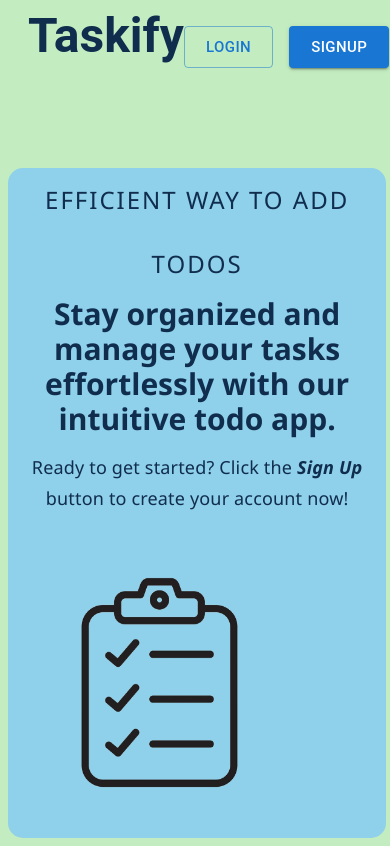
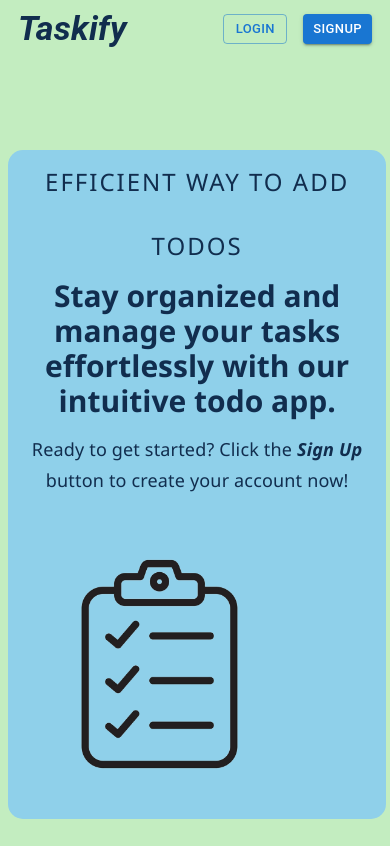
Before and after one commit to paramveer7267/Taskify, a React (Vite) app in the folder Frontend/: page / in a window 390 px wide. Built offline with nearby package versions, Linux system fonts and the light colour scheme.

Commit message:
Update AppBar.jsx

```diff
--- a/Frontend/src/components/AppBar.jsx
+++ b/Frontend/src/components/AppBar.jsx
@@ -1,26 +1,37 @@
-import { Button, Divider, Typography, Stack } from "@mui/material";
-import { useNavigate } from 'react-router-dom';
-import { useState , useEffect } from "react";
+import {
+  Button,
+  Divider,
+  Typography,
+  Stack,
+  useMediaQuery,
+} from "@mui/material";
+import { useNavigate } from "react-router-dom";
+import { useState, useEffect } from "react";
 import AlertSnackbar from "./Snackbar";
-import axios from 'axios';
+import axios from "axios";
+
 const navBarStyle = {
-    paddingRight: '50px',
-    paddingLeft: '20px',
+  paddingRight: "50px",
+  paddingLeft: "20px",
 };
 
 const AppBar = () => {
   const navigate = useNavigate();
-    const [username, setUsername] = useState('');
+  const [username, setUsername] = useState("");
   const [open, setOpen] = useState(false);
-    const [snackbarMessage, setSnackbarMessage] = useState('');
-    const [color, setColor] = useState('info');
-    const token = localStorage.getItem('token');
+  const [snackbarMessage, setSnackbarMessage] = useState("");
+  const [color, setColor] = useState("info");
+  const token = localStorage.getItem("token");
   const url = import.meta.env.VITE_url;
+
+  // Media query to detect mobile screen size (down from 600px)
+  const isMobile = useMediaQuery("(max-width:600px)");
+
   useEffect(() => {
     const fetchUsername = async () => {
       try {
         if (token) {
-                    const response = await axios.get(url + '/auth/me', {
+          const response = await axios.get(url + "/auth/me", {
             headers: {
               Authorization: `Bearer ${token}`,
             },
@@ -34,61 +45,109 @@ const AppBar = () => {
     };
 
     fetchUsername();
-    // eslint-disable-next-line react-hooks/exhaustive-deps
-    }, [token]);
+  }, [token, url]);
 
   const handleLogout = () => {
-        localStorage.removeItem('token');
+    localStorage.removeItem("token");
     setOpen(true);
-        setSnackbarMessage('Logged Out Successfully');
-        setColor('success');
+    setSnackbarMessage("Logged Out Successfully");
+    setColor("success");
     setTimeout(() => {
-            navigate('/');
+      navigate("/");
     }, 1000);
   };
+
   const handleCloseSnackbar = () => {
     setOpen(false);
   };
+
   return (
     <>
       <Stack
-            direction={"row"}
+        direction={"row"} // Stack column on mobile
         justifyContent={"space-between"}
-            alignItems={"baseline"}
+        alignItems={isMobile ? "center" : "baseline"}
         className="nav-bar"
-            style={navBarStyle}
+        style={{
+          ...navBarStyle,
+          paddingRight: isMobile ? "10px" : "50px",
+          paddingLeft: isMobile ? "10px" : "20px",
+        }}
+        spacing={isMobile ? 1 : 0} // Add spacing on mobile
       >
         <Stack>
-                <div onClick={() => {navigate('/')}} style={{ cursor: "pointer" }}>
-                    <Typography variant="h3" to="/" color={'#112D4E'}>
-                        <strong>Taskify</strong>
-
+          <div
+            onClick={() => {
+              navigate("/");
+            }}
+            style={{ cursor: "pointer" }}
+          >
+            <Typography
+              variant={isMobile ? "h4" : "h3"}
+              to="/"
+              color={"#112D4E"}
+            >
+              <strong>
+                <i>Taskify</i>
+              </strong>
             </Typography>
           </div>
         </Stack>
         <Stack
           direction={"row"}
           divider={<Divider orientation="vertical" flexItem />}
-                spacing={2}
+          spacing={isMobile ? 2 : 2} // Reduce spacing on mobile
         >
           {!token ? (
             <>
-                        <Button variant="outlined" size="large" onClick={() => {navigate('/auth/login')}}>LogIn</Button>
-                        <Button variant="contained" size="large" onClick={() => {navigate('/auth/signup')}}>SignUp</Button>
+              <Button
+                variant="outlined"
+                size={isMobile ? "small" : "large"} // Reduce button size on mobile
+                onClick={() => {
+                  navigate("/auth/login");
+                }}
+              >
+                LogIn
+              </Button>
+              <Button
+                variant="contained"
+                size={isMobile ? "small" : "large"} // Reduce button size on mobile
+                onClick={() => {
+                  navigate("/auth/signup");
+                }}
+              >
+                SignUp
+              </Button>
             </>
           ) : (
             <>
-                        <Typography variant="h4" fontWeight={500} fontFamily={'Segoe UI'} color={'#112D4E'}>
+              <Typography
+                variant={isMobile ? "h6" : "h4"}
+                fontWeight={500}
+                fontFamily={"Segoe UI"}
+                color={"#112D4E"}
+              >
                 Hi, {username}
               </Typography>
-                        <Button variant="contained" size="large" onClick={handleLogout}>Logout</Button>
+              <Button
+                variant="contained"
+                size={isMobile ? "small" : "large"} // Reduce button size on mobile
+                onClick={handleLogout}
+              >
+                Logout
+              </Button>
             </>
           )}
         </Stack>
       </Stack>
-        <AlertSnackbar open={open} onClose={handleCloseSnackbar} message={snackbarMessage} color={color} />
+      <AlertSnackbar
+        open={open}
+        onClose={handleCloseSnackbar}
+        message={snackbarMessage}
+        color={color}
+      />
     </>
   );
-}
+};
 
 export default AppBar;
```
Lines whose indentation alone changed are shown as unchanged.
